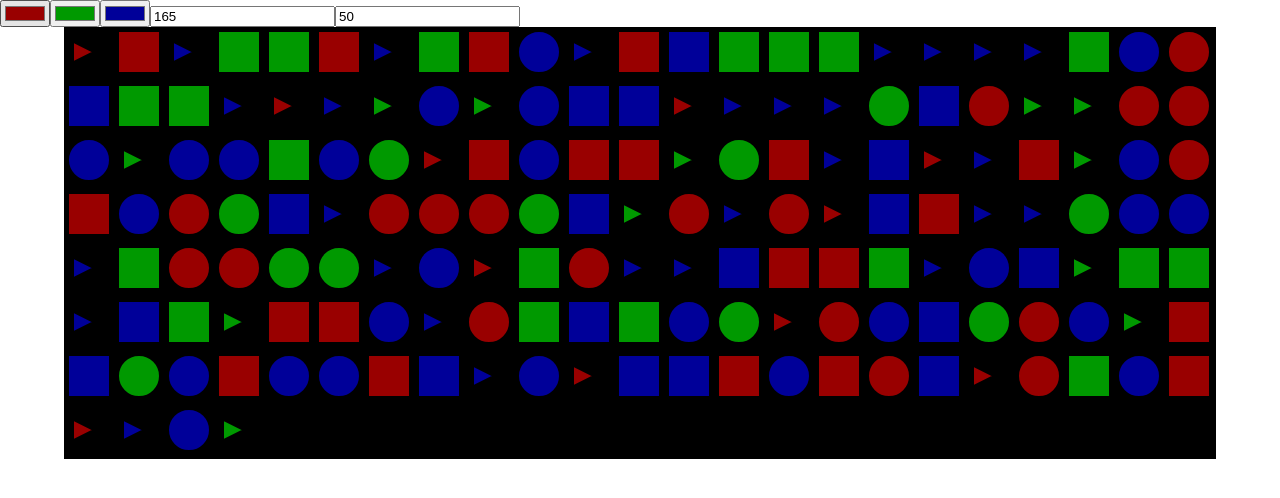
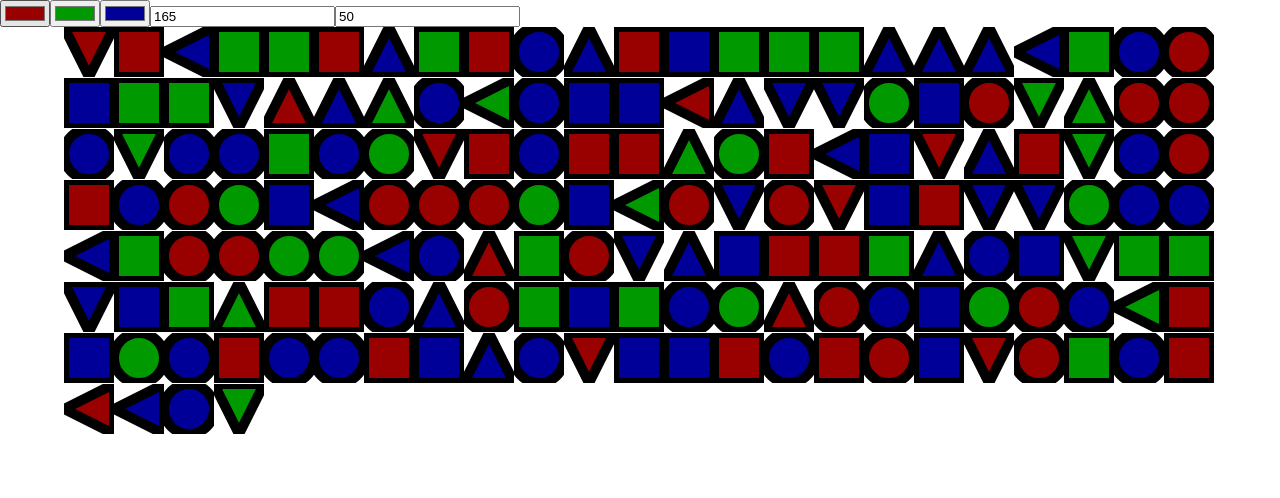
Before and after one commit to MatsVanderElst/art-generator, a React (Create React App) app: page / in a window 1280 px wide. Shown: the top 498 px of the page. Built offline with nearby package versions, Linux system fonts and the light colour scheme.

Commit message:
added further styling and rotate function for the triangles

```diff
--- a/src/App.css
+++ b/src/App.css
@@ -5,11 +5,15 @@
 } */
 
 .art__container{
-  display: block;
+  /* display: block; */
   margin: 0 auto;
   width: max-content;
   max-width: 90vw;
   align-items: center;
 
-  background-color: black;
+
+  /* background-color: black; */
 }
+.art__container svg{
+   margin: 0 0px -3px;
+}
--- a/src/App.js
+++ b/src/App.js
@@ -52,7 +52,7 @@ class Form extends React.Component {
             list.push(<SVGRect key={i} width={width} height={width} fill={this.getRandomColor()} />)
             break;
           case 'triangle':
-            list.push(<SVGTriangle key={i} width={width} height={width} fill={this.getRandomColor()} />)
+            list.push(<SVGTriangle key={i} width={width} height={width} fill={this.getRandomColor()} transform={this.getRandomRotation()} />)
             break;
 
           default:
@@ -72,6 +72,26 @@ class Form extends React.Component {
   getRandomSVGType = () => {
     const typeIndex = Math.floor(Math.random() * (3));
     return this.types[typeIndex];
+  }
+
+  getRandomRotation = () => {
+    const rotationIndex = Math.floor(Math.random() * (3));
+
+    switch (rotationIndex) {
+      case 0:
+        return 'rotate(90)'
+        break;
+      case 1:
+        return 'rotate(180)'
+        break;
+      case 2:
+        return 'rotate(270)'
+        break;
+
+      default:
+        return 'rotate(360)'
+        break;
+    }
   }
 
   render() {
@@ -111,15 +131,15 @@ const SVGCircle = ({height = 200, width = 200, cx=1/2*width, cy=1/2*width, r=1/2
     );
 }
 
-const SVGTriangle = ({points = `0,200 200,100 0,0`, height = 200, width = 200, stroke = "rgb(0,0,0)", strokeWidth = 20, fill = "rgb(0,0,255)" }) => {
+const SVGTriangle = ({points = `0,200 200,100 0,0`, height = 200, width = 200, stroke = "rgb(0,0,0)", strokeWidth = 10, fill = "rgb(0,0,255)", transform="rotate(0)" }) => {
   return (
     <svg height={height} width={width} >
-      <polygon points={`0,${width} ${width},${width/2} 0,0`} stroke={stroke} strokeWidth={strokeWidth} fill={fill}   />
+      <polygon points={`0,${width} ${width},${width/2} 0,0`} stroke={stroke} strokeWidth={strokeWidth} fill={fill} transform={transform} transform-origin={"center"} />
     </svg>
     );
 }
 
-const SVGQuoarterCircle = ({height = 200, width = 200, cx=0, cy=200, r=width, stroke = "rgb(0,0,0)", strokeWidth = 10, fill = "rgb(0,0,255)"   }) => {
+const SVGQuoarterCircle = ({height = 200, width = 200, cx=0, cy=200, r=width, stroke = "rgb(0,0,0)", strokeWidth = width/20, fill = "rgb(0,0,255)"   }) => {
   return (
     <svg height={height} width={width}>
       <circle cx={cx} cy={cy} r={r} stroke={stroke} strokeWidth={strokeWidth} fill={fill} />
@@ -133,13 +153,9 @@ const SVGQuoarterCircle = ({height = 200, width = 200, cx=0, cy=200, r=width, st
 function App() {
   return (
     <div className="App">
-      <header className="App-header">
-
-      </header>
       <div className="form__container">
         <Form />
       </div>
-
     </div>
   );
 }
```
